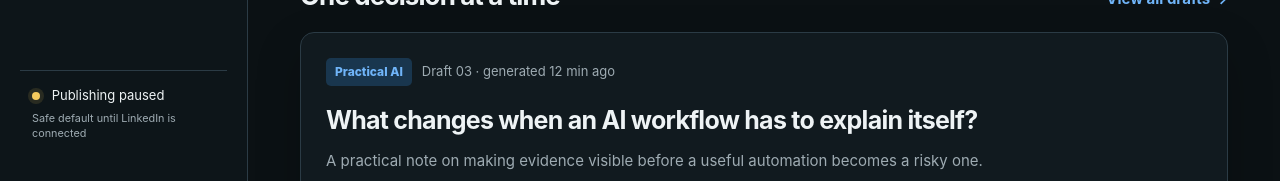
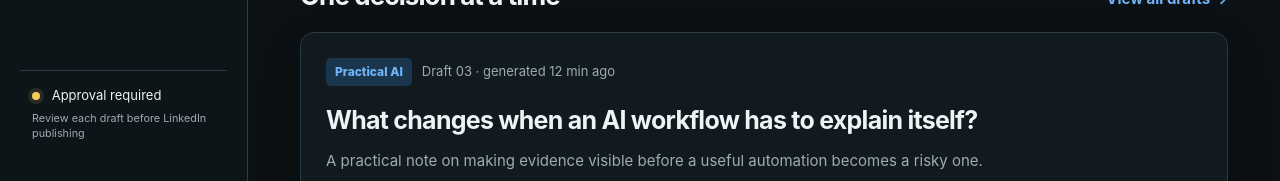
Before and after one commit to Larriemoses/content-route, a Next.js app: page / in a window 1280 px wide. Shown: the part 619-800 px from the top of the page. Built offline with nearby package versions, Linux system fonts and the light colour scheme.

Commit message:
clear stale research errors

```diff
--- a/app/page.tsx
+++ b/app/page.tsx
@@ -45,6 +45,7 @@ export default function Home() {
 
   async function runResearch() {
     setResearchState('loading');
+    setActionMessage('');
     try {
       const response = await fetch('/api/research', { cache: 'no-store' });
       const payload = await response.json();
@@ -61,7 +62,7 @@ export default function Home() {
       <div className="brand"><span className="brand-mark">W</span><span>Writeet</span></div>
       <p className="eyebrow">Publishing workspace</p>
       <nav><a className="active" href="#overview">Overview</a><a href="#ideas">Ideas</a><a href="#drafts">Drafts</a><a href="#schedule">Schedule</a><a href="#audit">Audit trail</a></nav>
-      <div className="sidebar-foot"><span className="status-dot" /> Publishing paused<br /><small>Safe default until LinkedIn is connected</small></div>
+      <div className="sidebar-foot"><span className="status-dot" /> Approval required<br /><small>Review each draft before LinkedIn publishing</small></div>
     </aside>
     <section className="content">
       <header className="topbar"><div><p className="eyebrow">Wednesday · 23 September 2026</p><h1>Good morning, Olarewaju.</h1></div><button className="ghost" onClick={() => setActionMessage('Settings will be available when workspace accounts are enabled.')}>Settings</button></header>
```
